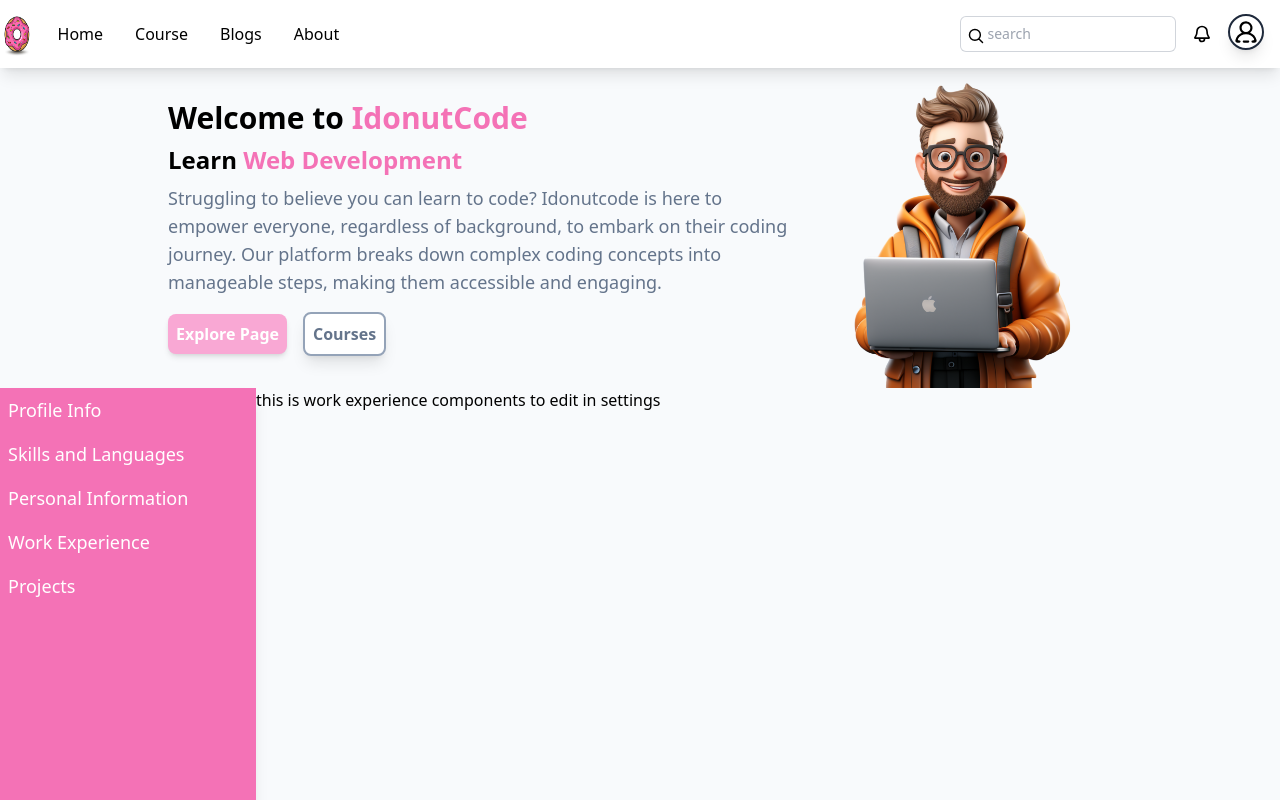
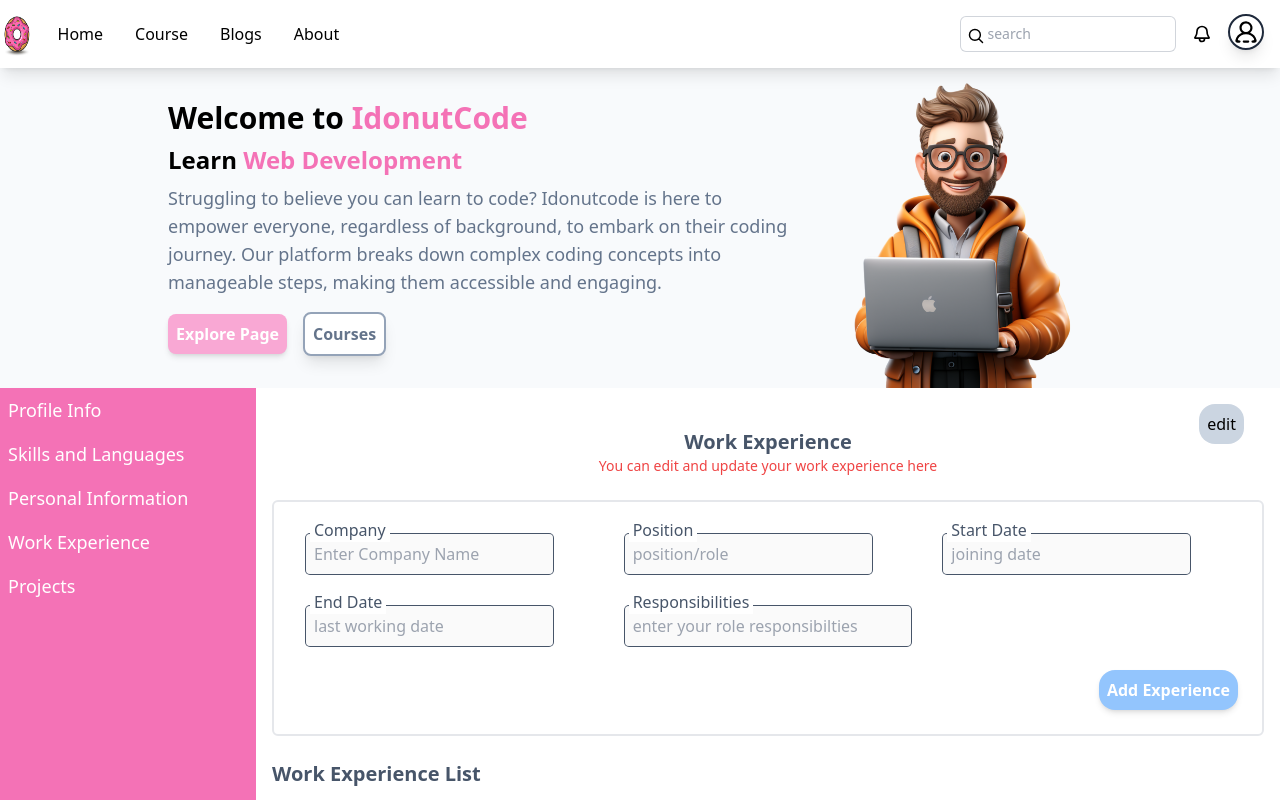
Before and after one commit to codewithcherry/Idonutcode_website_vite, a React (Vite) app: page / in a window 1280 px wide. Both pictures are taken after a click on the button "Work Experience". Shown: the top 800 px of the page. Built offline with nearby package versions, Linux system fonts and the light colour scheme; no server answers.

Commit message:
code the experience component in settings folder

```diff
--- a/src/Components/Settings Components/SettingsWorkExperience.jsx
+++ b/src/Components/Settings Components/SettingsWorkExperience.jsx
@@ -1,11 +1,128 @@
+import { limit } from 'firebase/firestore';
 import React from 'react'
+import { useState } from 'react';
 
 const SettingsWorkExperience = () => {
+  const [experiences, setExperiences] = useState([]);
+  const [formData, setFormData] = useState({
+    company: '',
+    position: '',
+    startDate: '',
+    endDate: '',
+  });
+  const [edit,setEdit]=useState(false)
+
+  const handleEdit =()=>{
+    setEdit(true)
+  }
+
+  const handleChange = (e) => {
+    const { name, value } = e.target;
+    setFormData({ ...formData, [name]: value });
+  };
+
+  const handleSubmit = (e) => {
+    e.preventDefault();
+    setExperiences([...experiences, formData]);
+    setFormData({
+      company: '',
+      position: '',
+      startDate: '',
+      endDate: '',
+      responsibilities:''
+    });
+  };
+
   return (
-    <div>
-      <p>this is work experience components to edit in settings</p>
+    <div className="h-screen overflow-scroll bg-white">
+      <div>
+      <div className="relative m-2 p-2">
+          {
+            !edit && <button className="absolute top-0 right-5 bg-slate-300 p-2 m-2 rounded-2xl text-semibold" onClick={handleEdit}>edit <span> </span></button>
+          }
+        </div>
+        <div className='text-center m-2 p-2 '>
+            <h1 className='text-xl font-semibold text-slate-600'>Work Experience</h1>
+            <p className='text-red-500 text-sm'>
+              You can edit and update your work experience here
+            </p>
+        </div>
+        <div className='border-2 m-4 p-4 rounded-md'>
+          <form onSubmit={handleSubmit}>
+           <div className='grid grid-cols-3'>
+           <div className='relative m-2 p-2'>
+              <label htmlFor="company" className='absolute -top-2 left-3 px-1 text-md bg-white  text-slate-600 '>Company</label>
+              <input type="text" id='company' name='company' placeholder='Enter Company Name' value={formData.company} disabled={!edit} onChange={handleChange} className=' p-2 rounded focus:outline-none focus:ring-2 focus:ring-pink-300 ring-1 ring-slate-600 '/>
+            </div>
+            <div className='relative m-2 p-2'>
+              <label htmlFor="position" className='absolute -top-2 left-3 px-1 text-md bg-white  text-slate-600'>Position</label>
+              <input type="text" id='position' name='position' placeholder='position/role' value={formData.position} disabled={!edit} onChange={handleChange} className=' p-2 rounded focus:outline-none focus:ring-2 focus:ring-pink-300 ring-1 ring-slate-600 '/>
+            </div>
+            <div className='relative m-2 p-2'>
+              <label htmlFor="startDate" className='absolute -top-2 left-3 px-1 text-md bg-white  text-slate-600'>Start Date</label>
+              <input type="text" id='startDate' name='startDate' placeholder='joining date' value={formData.startDate} disabled={!edit} onChange={handleChange} className=' p-2 rounded focus:outline-none focus:ring-2 focus:ring-pink-300 ring-1 ring-slate-600 '/>
+            </div>
+            <div className='relative m-2 p-2'>
+              <label htmlFor="endDate" className='absolute -top-2 left-3 px-1 text-md bg-white  text-slate-600'>End Date</label>
+              <input type="text" id='endDate' name='endDate' placeholder='last working date' value={formData.endDate} disabled={!edit} onChange={handleChange} className=' p-2 rounded focus:outline-none focus:ring-2 focus:ring-pink-300 ring-1 ring-slate-600 '/>
+            </div>
+            <div className='relative m-2 p-2'>
+              <label htmlFor="responsibilties" className='absolute -top-2 left-3 px-1 text-md bg-white  text-slate-600'>Responsibilities</label>
+              <input type="text" id='responsibilities' name='responsibilities' placeholder='enter your role responsibilties' disabled={!edit} onChange={handleChange} value={formData.responsibilities} className=' p-2 rounded focus:outline-none focus:ring-2 focus:ring-pink-300 ring-1 ring-slate-600 w-full'/>
+            </div>
+           </div>
+           <div className='text-right'>
+            <input type="submit" value={"Add Experience"} className='m-2 p-2 bg-blue-300 rounded-2xl text-white font-semibold hover:bg-blue-500 shadow-md'/>
+           </div>
+          </form>
+        </div>
+      </div>
+      <div>
+          {edit && <div className="text-right m-2 p-2">
+            <button className="bg-green-400 p-2 m-2 rounded-xl text-white font-semibold">save changes</button>
+            <button className="bg-red-500 p-2 m-2 rounded-xl text-white font-semibold" onClick={()=>setEdit(false)}>Cancel</button>
+            </div>}
+        </div>
+      <div>
+        <h1 className='text-xl text-slate-600 font-semibold m-2 p-2'>Work Experience List</h1>
+
+        <div className='m-2'>
+          {
+            experiences.length!==0 ? <div>
+                 <div>
+                  <ul className='border-2 m-2 rounded-md'>
+                    {
+                      experiences.map((item,index)=>{
+                        return (
+                          <li key={index} className=''>
+                            <div className='border-b-2 p-2'>
+                                <div className='flex justify-between '>
+                                    <div>
+                                    <h1 className='text-xl text-slate-600 p-2'>{item.company}</h1>
+                                    <p className='text-sm text-slate-400 font-semibold p-2'>{item.position}</p>
+                                    </div>
+                                    <div>
+                                      <p className='text-sm font-semibold text-slate-500 p-2'>(<span>{item.startDate}</span><span className='text-black text-xl mx-2'>-</span><span>{item.endDate}</span>)</p>
+                                    </div>
+                                </div>
+                                <div className='flex mx-10'>
+                                  <h2 className='text-md text-slate-400'>Responsibilities:</h2>
+                                  <p className='mx-2 text-sm text-slate-500'>{item.responsibilities}</p>
+                                </div>
+                            </div>
+                          </li>
+                        )
+                      })
+                    }
+                  </ul>
+                 </div>
+
+               </div>  : <p className='text-md font-semibold text-slate-600 m-2 p-2 text-center bg-slate-300 rounded-md'>No working experience added</p>
+          }
+        </div>
+      </div>
     </div>
-  )
+  );
 }
 
 export default SettingsWorkExperience
```
